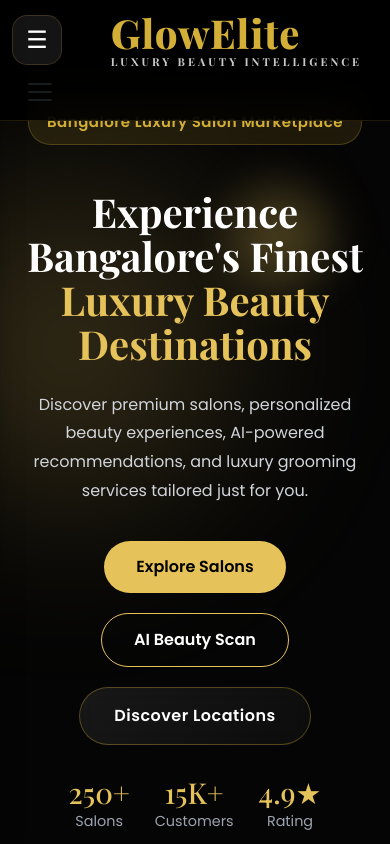
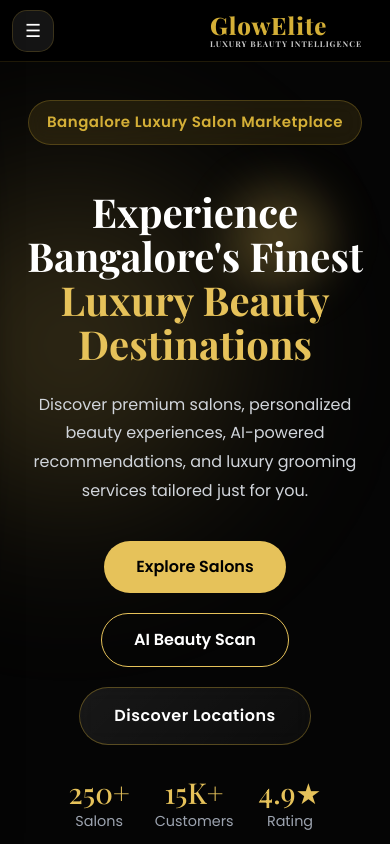
Before and after one commit to harini2006b-arch/GlowElite-SalonApp, a React (Create React App) app: page / in a window 390 px wide. Shown: the top 844 px of the page. Built offline with nearby package versions, Linux system fonts and the light colour scheme.

Commit message:
Elegant GlowElite SalonApp

```diff
--- a/src/components/Footer.js
+++ b/src/components/Footer.js
@@ -31,15 +31,15 @@ function Footer() {
             <div className="footer-social">
 
   <a href="https://instagram.com" target="_blank" rel="noreferrer">
-  Instagram
+  I
 </a>
 
 <a href="https://facebook.com" target="_blank" rel="noreferrer">
-  Facebook
+  FB
 </a>
 
 <a href="https://wa.me/919999999999" target="_blank" rel="noreferrer">
-  WhatsApp
+  W
 </a>
 
 <a href="https://x.com" target="_blank" rel="noreferrer">
--- a/src/styles/Navbar.css
+++ b/src/styles/Navbar.css
@@ -152,3 +152,97 @@
 
     font-size:24px;
 }
+
+
+
+/* =========================
+   MOBILE RESPONSIVE NAVBAR
+========================= */
+
+@media (max-width: 992px) {
+
+  .custom-navbar {
+    padding: 12px 15px;
+  }
+
+  .logo-main {
+    font-size: 1.8rem;
+  }
+
+  .logo-sub {
+    font-size: 9px;
+    letter-spacing: 2px;
+  }
+
+  .menu-btn {
+    width: 45px;
+    height: 45px;
+    font-size: 20px;
+    margin-right: 10px;
+  }
+
+  .navbar-toggler {
+    display: none;
+  }
+
+  .navbar-collapse {
+    background: rgba(10, 10, 10, 0.98);
+    border: 1px solid rgba(212, 175, 55, 0.2);
+    border-radius: 15px;
+    padding: 20px;
+    margin-top: 15px;
+  }
+
+  .navbar-nav {
+    display: flex;
+    flex-direction: column;
+    align-items: center;
+    width: 100%;
+    gap: 12px;
+  }
+
+  .nav-item {
+    width: 100%;
+    text-align: center;
+  }
+
+  .nav-link {
+    display: block;
+    width: 100%;
+    padding: 12px;
+    font-size: 1rem !important;
+    border-radius: 10px;
+  }
+
+  .nav-link:hover {
+    background: rgba(212, 175, 55, 0.1);
+  }
+
+  .book-btn {
+    width: 100%;
+    margin-top: 15px;
+    text-align: center;
+    padding: 14px;
+    border-radius: 30px;
+  }
+}
+
+/* Extra Small Devices */
+
+@media (max-width: 576px) {
+
+  .logo-main {
+    font-size: 1.5rem;
+  }
+
+  .logo-sub {
+    font-size: 8px;
+    letter-spacing: 1px;
+  }
+
+  .menu-btn {
+    width: 42px;
+    height: 42px;
+    font-size: 18px;
+  }
+}
```
